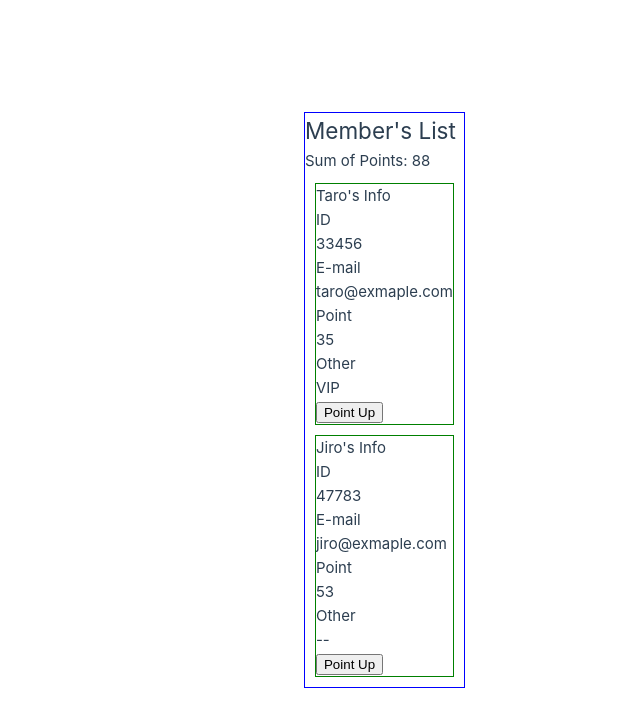
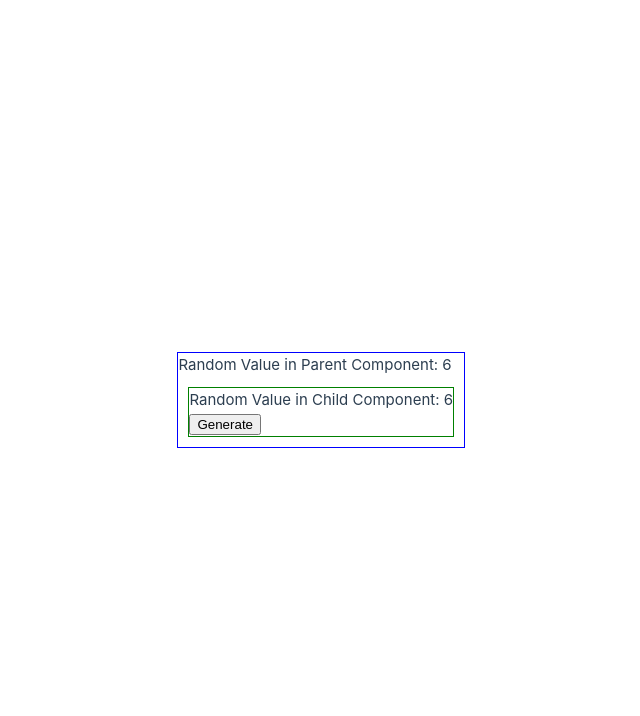
Before and after one commit to koyamal/pra_vue3, a Vue app in the folder Vue3FrontDevTextBook/chap08/linkComponents/: page / in a window 1280 px wide. Shown: the top 716 px of the page, without its empty margins (165-805 px from the left). Built offline with nearby package versions, Linux system fonts and the light colour scheme.

Commit message:
Use ChildToParent in App

```diff
--- a/Vue3FrontDevTextBook/chap08/linkComponents/src/App.vue
+++ b/Vue3FrontDevTextBook/chap08/linkComponents/src/App.vue
@@ -1,43 +1,20 @@
 <script setup lang="ts">
 import {ref, computed} from "vue";
-import OneMember from "./components/OneMember.vue";
+import ChildToParent from "./components/ChildToParent.vue";
 
-const memberListInit = new Map<number, Member>();
-memberListInit.set(33456, {id: 33456, name: "Taro", email: "taro@exmaple.com", points: 35, note:"VIP"});
-memberListInit.set(47783, {id: 47783, name: "Jiro", email: "jiro@exmaple.com", points: 53});
-const memberList = ref(memberListInit);
-
-const totalPoints = computed(
-  (): number => {
-    let total = 0;
-    for(const member of memberList.value.values()){
-      total += member.points;
-    }
-    return total;
-  }
-);
-
-interface Member{
-  id: number;
-  name: string;
-  email: string;
-  points: number;
-  note?: string;
-};
+const randInit = Math.round(Math.random() * 10);
+const rand = ref(randInit);
+const onCreateNewRand = (): void => {
+  rand.value = Math.round(Math.random() * 10);
+}
 </script>
 
 <template>
   <section>
-    <h1>Member's List</h1>
-    <p>Sum of Points: {{ totalPoints }}</p>
-    <OneMember
-      v-for="[id, member] in memberList"
-      v-bind:key="id"
-      v-bind:id="id"
-      v-bind:name="member.name"
-      v-bind:email="member.email"
-      v-bind:points="member.points"
-      v-bind:note="member.note"
+    <p>Random Value in Parent Component: {{ rand }}</p>
+    <ChildToParent
+      v-bind:rand="rand"
+      v-on:createNewRand="onCreateNewRand"
     />
   </section>
 </template>
```
